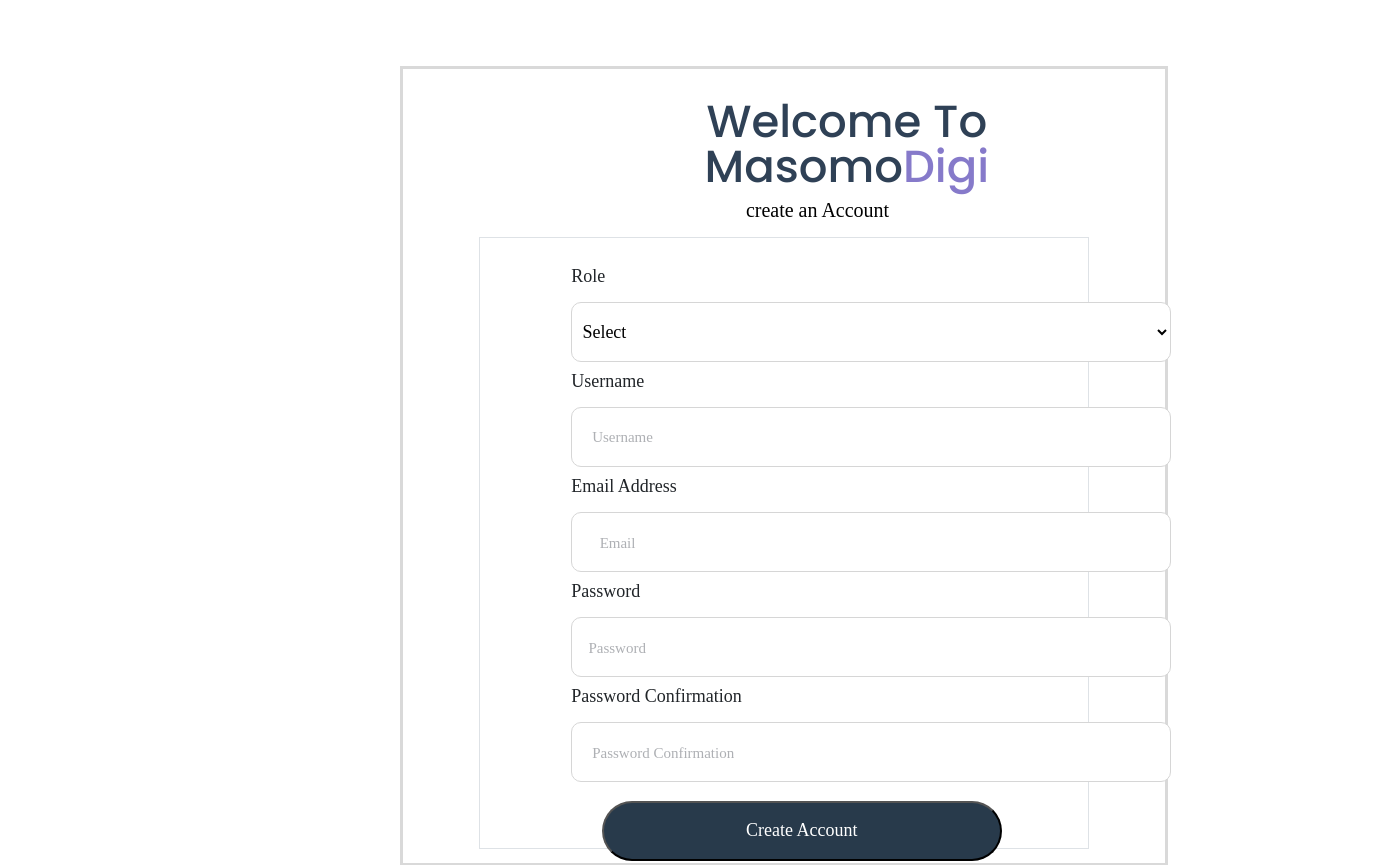
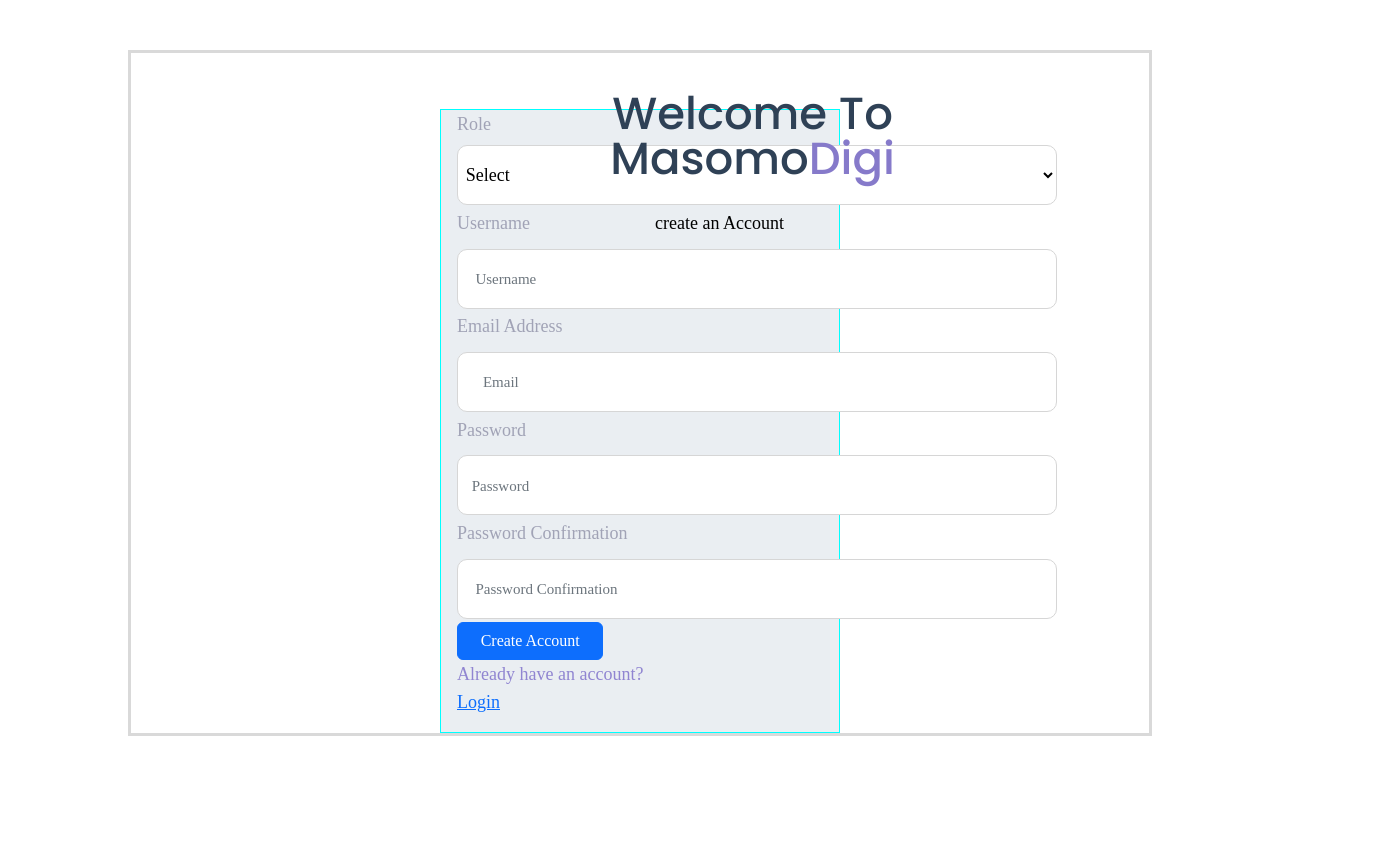
Before and after one commit to Njihia413/phase-5-project, a React (Create React App) app in the folder client/: page /signup in a window 1280 px wide. Shown: the top 865 px of the page, 1383 px wide, since content can reach past the window. After the commit the page ends 808 px from the top, so only its background shows below. Built offline with nearby package versions, Linux system fonts and the light colour scheme; no server answers.

Commit message:
bootstrap form

```diff
--- a/client/src/components/App.js
+++ b/client/src/components/App.js
@@ -10,7 +10,7 @@
 import Courses from "../pages/Courses";
 import Course from "../pages/Course"
 import Profile from "../pages/Profile";
-// import ContactUs from "./ContactUs";
+import ContactUs from "./ContactUs";
 // import './App.css';
 import Footer from "./Footer"
 
@@ -63,7 +63,7 @@
           <Routes>
             {/* <Route path="/signup" element={<Signup setUser={setUser} />} /> */}
             <Route path="/login" element={<Login setUser={setUser} />} />
-            {/* <Route path="/ContactUs" element={<ContactUs />} /> */}
+            <Route path="/ContactUs" element={<ContactUs />} />
             <Route path="/" element={<Home />} />
           </Routes>
         )}
--- a/client/src/components/Login.js
+++ b/client/src/components/Login.js
@@ -49,9 +49,9 @@
         />
         <button type="submit">Login</button>
       </form>
-
+      <span id="signup=section"> Don't have an account? </span>
       <Link id= "link2" to={"/signup"}>
-          <span id="signup=section"> Don't have an account? Sign Up </span>
+           Sign Up
         </Link>
     </div>
   );
--- a/client/src/components/SignUp.css
+++ b/client/src/components/SignUp.css
@@ -1,16 +1,16 @@
 @import url('https://fonts.googleapis.com/css2?family=Poppins:wght@300;400;500;600;700;800;900&display=swap');
 @import url('https://cdn.jsdelivr.net/npm/bootstrap@5.2.0/dist/css/bootstrap.min.css');
 .signupform {
-    position: absolute;
-    width: 60%;
+    /* position: absolute; */
+    width: 80%;
     height: 100%;
-    margin-left: 400px;
+    /* margin-left: 400px; */
     margin-top: 50px;
     font-family: 'poppins';
     font-weight: 500;
     font-size: 18px;
     border: 3px solid #D9D9D9;
-    font-family: 'Montserrat';
+
 
     }
     .welcome {
@@ -25,7 +25,7 @@
     line-height: 45px;
     text-align: center;
     color: #2F4156;
-    margin-top: 4%;
+    margin-top: 3%;
     }
     .welcome span {
         color: #867ACA;
@@ -34,11 +34,11 @@
     position: absolute;
     width: 637px;
     height: 58px;
-    margin-top: 13%;
-    margin-left: 45%;
+    margin-top: 10%;
+    margin-left: 40%;
     font-style: normal;
     font-weight: 500;
-    font-size: 20px;
+    font-size: 18px;
     color: #000000;
 
     }
@@ -54,7 +54,7 @@
 #name,
 #next,
 #already {
-    margin-left: 15%;
+
     margin-bottom: 1%;
 
 }
--- a/client/src/components/Signup.js
+++ b/client/src/components/Signup.js
@@ -1,18 +1,18 @@
-import React, { useState } from "react"
+import React, { useState } from "react";
 import "./SignUp.css";
 import { Link } from "react-router-dom";
-import { useNavigate }  from 'react-router-dom'
-
+import { useNavigate } from "react-router-dom";
+import { Container, Row, Col, Button, Form } from "react-bootstrap";
 
 function SignUp() {
   const [data, setData] = useState({
-    role:"",
-    name:"",
+    role: "",
+    name: "",
     email: "",
-    password:"",
-    passwordconfirmation: ""
+    password: "",
+    passwordconfirmation: "",
   });
-  const navigate = useNavigate()
+  const navigate = useNavigate();
   // const formObject = {}
   function handleChange(e) {
     const newdata = { ...data };
@@ -44,28 +44,126 @@
       name: "",
       email: "",
       password: "",
-      passwordconfirmation: "",})
+      passwordconfirmation: "",
+    });
 
-      navigate(`/dashboard`)
+    navigate(`/dashboard`);
   }
 
   return (
-    <div className="signupform" onSubmit={handleSubmit}>
-          <div className="welcome">Welcome To Masomo<span>Digi</span></div>
-          <br/>
-          <div className="create">create an Account</div>
-           <br/>
-           <div className= "border">
-           <div className="role">
-        <label id= "roles">
-        Role
-        </label>
-        <br/>
+    <Container className="signupform">
+       <Col className="welcome md">
+        Welcome To Masomo<span>Digi</span>
+      </Col>
+      <br />
+      <Col className="create md">create an Account</Col>
+      <br />
+      <Form>
+
+        <Form.Group>
+        <Form.Label id="roles">Role</Form.Label>
+            <br />
             <select
               name="select"
               id="role"
               onChange={(e) => handleChange(e)}
-          value={data.role}>
+              value={data.role}
+            >
+              <option value="">Select</option>
+              <option onChange={(e) => handleChange(e)} value="Teacher">
+                Teacher
+              </option>
+              <option onChange={(e) => handleChange(e)} value="Student">
+                Student
+              </option>
+            </select>
+        </Form.Group>
+        <Col className="md">
+          <Form.Group controlId="formUser">
+            <Form.Label>Username</Form.Label>
+            <Form.Control
+              onChange={(e) => handleChange(e)}
+              id="name"
+              placeholder=" Username"
+              name="name"
+              type="user"
+              value={data.name}
+            />
+          </Form.Group>
+        </Col>
+        <Col className="md">
+          <Form.Group controlId="formEmail">
+            <Form.Label>Email Address</Form.Label>
+            <Form.Control
+              onChange={(e) => handleChange(e)}
+              placeholder="   Email"
+              id="email"
+              name="email"
+              type="email"
+              value={data.email}
+            />
+          </Form.Group>
+        </Col>
+        <Col className="md">
+          <Form.Group controlId="formEmail">
+            <Form.Label>Password</Form.Label>
+            <Form.Control
+              onChange={(e) => handleChange(e)}
+              placeholder="Password"
+              id="password"
+              name="password"
+              type="password"
+              value={data.password}
+            />
+          </Form.Group>
+        </Col>
+        <Col className="md">
+          <Form.Group controlId="formEmail">
+            <Form.Label>Password Confirmation</Form.Label>
+            <Form.Control
+              onChange={(e) => handleChange(e)}
+              placeholder=" Password Confirmation"
+              id="passwordconfirmation"
+              name="passwordconfirmation"
+              type="password"
+              value={data.passwordconfirmation}
+            />
+          </Form.Group>
+        </Col>
+        <Col className="md">
+          <Button type="submit" onClick={handleSubmit}> Create Account</Button>
+        </Col>
+        <span id="signup=section"> Already have an account? </span>
+          <Link id="link" to={"/login"}>
+            Login
+          </Link>
+      </Form>
+
+    </Container>
+  );
+}
+
+export default SignUp;
+
+{
+  /* <div className="signupform" onSubmit={handleSubmit}>
+      <div className="welcome">
+        Welcome To Masomo<span>Digi</span>
+      </div>
+      <br />
+      <div className="create">create an Account</div>
+      <br />
+      <div className="border">
+        <col>
+          <div className="role">
+            <label id="roles">Role</label>
+            <br />
+            <select
+              name="select"
+              id="role"
+              onChange={(e) => handleChange(e)}
+              value={data.role}
+            >
               <option value="">Select</option>
               <option onChange={(e) => handleChange(e)} value="Teacher">
                 Teacher
@@ -75,8 +173,10 @@
               </option>
             </select>
           </div>
+        </col>
+        <col>
         <div className="user">
-                    <label id= "user">Username</label>  <br/>
+          <label id="user">Username</label> <br />
           <input
             onChange={(e) => handleChange(e)}
             id="name"
@@ -86,8 +186,10 @@
             value={data.name}
           />
         </div>
+        </col>
+        <col>
         <div className="email">
-                    <label id= "emails">Email Address</label>  <br/>
+          <label id="emails">Email Address</label> <br />
           <input
             onChange={(e) => handleChange(e)}
             placeholder="   Email"
@@ -97,9 +199,11 @@
             value={data.email}
           />
         </div>
+        </col>
 
+        <col>
         <div className="password">
-                    <label id= "passwords">Password</label>  <br/>
+          <label id="passwords">Password</label> <br />
           <input
             onChange={(e) => handleChange(e)}
             placeholder="Password"
@@ -109,8 +213,10 @@
             value={data.password}
           />
         </div>
+        </col>
+        <col>
         <div className="password">
-                    <label id= "passw">Password Confirmation </label>  <br/>
+          <label id="passw">Password Confirmation </label> <br />
           <input
             onChange={(e) => handleChange(e)}
             placeholder=" Password Confirmation"
@@ -120,16 +226,16 @@
             value={data.passwordconfirmation}
           />
         </div>
+        </col>
         <button id="next" type="submit" onClick={handleSubmit}>
           Create Account
         </button>
-                <div id= "already"> <Link id="link" to={"/login"}>
-          <span id="login-section"> Have an account already?  Login </span>
-        </Link></div>
+        <div id="already">
+          <span id="signup=section"> Already have an account? </span>
+          <Link id="link" to={"/login"}>
+            Login
+          </Link>
         </div>
-
       </div>
-  );
+    </div> */
 }
-
-export default SignUp;
--- a/client/src/index.js
+++ b/client/src/index.js
@@ -3,7 +3,7 @@
 import ReactDOM from 'react-dom/client';
 import './index.css';
 import App from './components/App';
-import reportWebVitals from './reportWebVitals';
+// import reportWebVitals from './reportWebVitals';
 import { BrowserRouter } from 'react-router-dom';
 
 const root = ReactDOM.createRoot(document.getElementById('root'));
```
Lines whose indentation alone changed are shown as unchanged.
